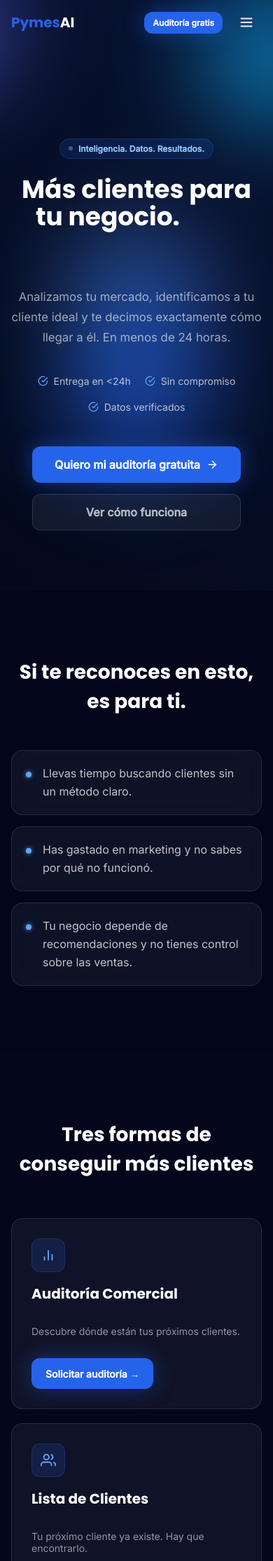
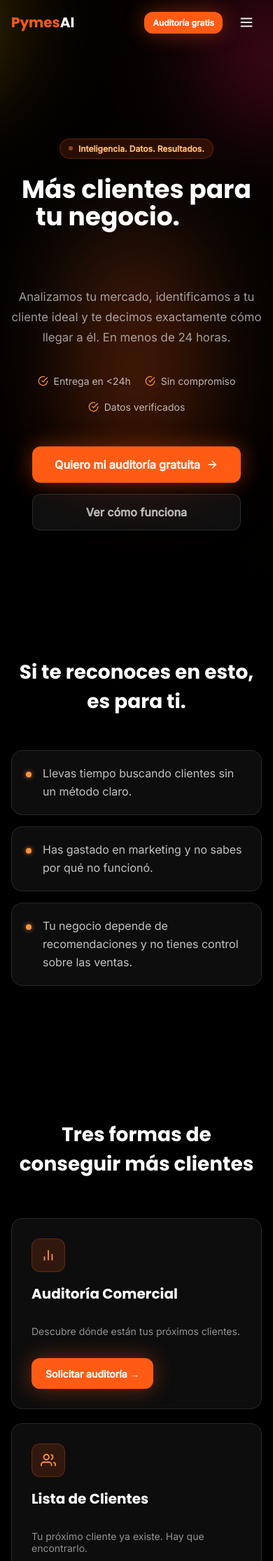
Before and after one commit to ribery111/Dreamlike, a WordPress theme: template wordpress-theme/pymesai/front-page.php in a window 390 px wide. Shown: the top 2231 px of the page at 70% size. Run offline with PHP 8.4 and a stand-in for WordPress, Linux system fonts and the light colour scheme; the site name, menu and one post (Sample post) are stand-ins, and other content is empty.

Commit message:
Update WordPress theme to orange/yellow/pink palette
- main.css: all blue → orange (#FF5B14), yellow (#FFBA08), pink (#E8185C)
- CSS vars, buttons, progress bar, quiz dots, eyebrow, pills, stat card glow, steps
- glass-section/glass-dark: rgba(4,7,28) → rgba(0,0,0)
- Navbar scrolled/mobile bg: rgba(4,7,28) → rgba(0,0,0)
- PHP templates: SVG stroke colors, option bg, dot colors → orange
- header.php: add bg-overlay div for text contrast
- Regenerated pymesai.zip

https://claude.ai/code/session_01QTWdnzivTG43rnw3fiPk4D

```diff
--- a/wordpress-theme/pymesai/assets/css/main.css
+++ b/wordpress-theme/pymesai/assets/css/main.css
@@ -4,11 +4,13 @@
    ============================================================ */
 
 :root {
-  --brand-blue: #2563EB;
+  --brand-orange: #FF5B14;
+  --brand-yellow: #FFBA08;
+  --brand-pink: #E8185C;
   --brand-dark: #0F172A;
   --brand-gray: #64748B;
   --brand-light: #F1F5F9;
-  --background: #04071c;
+  --background: #000000;
   --foreground: #ffffff;
 
   --glass-heavy:  rgba(255, 255, 255, 0.06);
@@ -17,15 +19,15 @@
   --glass-border: rgba(255, 255, 255, 0.10);
   --glass-border-strong: rgba(255, 255, 255, 0.18);
 
-  /* Fondo animado */
-  --gradient-background-start: rgb(4, 10, 28);
-  --gradient-background-end: rgb(8, 18, 48);
-  --first-color: 37, 99, 235;
-  --second-color: 99, 102, 241;
-  --third-color: 14, 165, 233;
-  --fourth-color: 15, 23, 80;
-  --fifth-color: 29, 78, 216;
-  --pointer-color: 96, 165, 250;
+  /* Fondo animado — paleta naranja/amarillo/rosa */
+  --gradient-background-start: rgb(0, 0, 0);
+  --gradient-background-end: rgb(10, 5, 0);
+  --first-color: 255, 91, 20;
+  --second-color: 255, 186, 8;
+  --third-color: 232, 24, 92;
+  --fourth-color: 20, 8, 0;
+  --fifth-color: 200, 60, 10;
+  --pointer-color: 255, 140, 60;
   --size: 70%;
   --blending-value: hard-light;
 }
@@ -82,11 +84,11 @@ main { flex: 1; }
 }
 .glass-card:hover { background: rgba(255, 255, 255, 0.08); border-color: rgba(255, 255, 255, 0.18); }
 .glass-section {
-  background: rgba(4, 7, 28, 0.45);
+  background: rgba(0, 0, 0, 0.45);
   backdrop-filter: blur(24px); -webkit-backdrop-filter: blur(24px);
 }
 .glass-dark {
-  background: rgba(4, 7, 28, 0.7);
+  background: rgba(0, 0, 0, 0.7);
   backdrop-filter: blur(24px); -webkit-backdrop-filter: blur(24px);
   border-top: 1px solid rgba(255, 255, 255, 0.06);
   border-bottom: 1px solid rgba(255, 255, 255, 0.06);
@@ -96,10 +98,10 @@ main { flex: 1; }
 .eyebrow {
   display: inline-flex; align-items: center; gap: .5rem;
   padding: .375rem .75rem; border-radius: 999px;
-  font-size: .75rem; font-weight: 600; color: #93c5fd;
-  background: rgba(37,99,235,0.15); border: 1px solid rgba(37,99,235,0.25);
+  font-size: .75rem; font-weight: 600; color: #fdba74;
+  background: rgba(255,91,20,0.15); border: 1px solid rgba(255,91,20,0.25);
 }
-.eyebrow .dot { width: .375rem; height: .375rem; border-radius: 999px; background: #60a5fa; animation: pulse 2s infinite; }
+.eyebrow .dot { width: .375rem; height: .375rem; border-radius: 999px; background: #fb923c; animation: pulse 2s infinite; }
 
 .h1 { font-size: clamp(2.25rem, 6vw, 4.5rem); font-weight: 700; line-height: 1.1; color: #fff; }
 .h2 { font-size: clamp(1.75rem, 4vw, 2.5rem); font-weight: 700; color: #fff; }
@@ -108,7 +110,7 @@ main { flex: 1; }
 .muted { color: rgba(255,255,255,0.55); }
 .gradient-text {
   color: transparent; background-clip: text; -webkit-background-clip: text;
-  background-image: linear-gradient(to right, #60a5fa, #bfdbfe);
+  background-image: linear-gradient(to right, #fb923c, #fde68a);
 }
 
 /* ---------- Botones ---------- */
@@ -118,10 +120,10 @@ main { flex: 1; }
   cursor: pointer; border: none; transition: all .2s ease; font-size: 1rem; text-align: center;
 }
 .btn-primary {
-  background: var(--brand-blue); color: #fff;
-  box-shadow: 0 0 30px rgba(37,99,235,0.4);
+  background: var(--brand-orange); color: #fff;
+  box-shadow: 0 0 30px rgba(255,91,20,0.4);
 }
-.btn-primary:hover { background: #3b82f6; box-shadow: 0 0 40px rgba(37,99,235,0.6); }
+.btn-primary:hover { background: #f97316; box-shadow: 0 0 40px rgba(255,91,20,0.6); }
 .btn-ghost {
   background: rgba(255,255,255,0.06); border: 1px solid rgba(255,255,255,0.12);
   color: rgba(255,255,255,0.7); backdrop-filter: blur(8px);
@@ -164,26 +166,26 @@ main { flex: 1; }
 /* ---------- Iconos cuadro ---------- */
 .icon-box {
   width: 3rem; height: 3rem; border-radius: .75rem; display: flex; align-items: center; justify-content: center;
-  background: rgba(37,99,235,0.15); border: 1px solid rgba(37,99,235,0.25); color: #60a5fa;
+  background: rgba(255,91,20,0.15); border: 1px solid rgba(255,91,20,0.25); color: #fb923c;
 }
 .icon-box svg { width: 1.375rem; height: 1.375rem; }
 
 /* ---------- Pills sector ---------- */
 .pills { display: flex; flex-wrap: wrap; justify-content: center; gap: .5rem; }
 .pill {
-  font-size: .75rem; font-weight: 600; padding: .375rem .75rem; border-radius: 999px; color: #93c5fd;
-  background: rgba(37,99,235,0.12); border: 1px solid rgba(37,99,235,0.2);
+  font-size: .75rem; font-weight: 600; padding: .375rem .75rem; border-radius: 999px; color: #fdba74;
+  background: rgba(255,91,20,0.12); border: 1px solid rgba(255,91,20,0.2);
 }
 
 /* ---------- Lista check ---------- */
 .check-list { list-style: none; margin: 0; padding: 0; display: grid; gap: 1rem; }
 .check-item { display: flex; align-items: flex-start; gap: 1rem; padding: 1.25rem; }
-.check-item svg { color: #60a5fa; flex-shrink: 0; margin-top: .125rem; }
+.check-item svg { color: #fb923c; flex-shrink: 0; margin-top: .125rem; }
 .check-item p { margin: 0; color: rgba(255,255,255,0.7); font-size: .875rem; line-height: 1.6; }
 
 .badges { display: flex; flex-wrap: wrap; justify-content: center; gap: 1.25rem; font-size: .875rem; }
 .badge { display: inline-flex; align-items: center; gap: .5rem; color: rgba(255,255,255,0.7); }
-.badge svg { color: #60a5fa; }
+.badge svg { color: #fb923c; }
 
 /* ---------- Acordeón objeciones ---------- */
 .accordion { display: grid; gap: .75rem; }
@@ -325,6 +332,9 @@ table.lead-table td.name { color: #fff; font-weight: 500; }
 .g5 { background: radial-gradient(circle at center, rgba(var(--fifth-color),0.8) 0, rgba(var(--fifth-color),0) 50%); transform-origin: calc(50% - 800px) calc(50% + 800px); animation: moveInCircle 20s ease infinite; opacity: 1; }
 .g-interactive { width: 100%; height: 100%; top: -50%; left: -50%; background: radial-gradient(circle at center, rgba(var(--pointer-color),0.8) 0, rgba(var(--pointer-color),0) 50%); opacity: .7; }
 
+/* Overlay oscuro sobre el fondo para contraste de texto */
+.bg-overlay { position: fixed; inset: 0; background: rgba(0,0,0,0.55); z-index: 1; pointer-events: none; }
+
 @keyframes moveHorizontal { 0% { transform: translateX(-50%) translateY(-10%); } 50% { transform: translateX(50%) translateY(10%); } 100% { transform: translateX(-50%) translateY(-10%); } }
 @keyframes moveInCircle { 0% { transform: rotate(0deg); } 50% { transform: rotate(180deg); } 100% { transform: rotate(360deg); } }
 @keyframes moveVertical { 0% { transform: translateY(-50%); } 50% { transform: translateY(50%); } 100% { transform: translateY(-50%); } }
--- a/wordpress-theme/pymesai/front-page.php
+++ b/wordpress-theme/pymesai/front-page.php
@@ -68,7 +68,7 @@ $icons = array(
 		<ul class="check-list" style="text-align:left">
 			<?php foreach ( $problems as $p ) : ?>
 				<li class="glass-card check-item reveal">
-					<span style="width:8px;height:8px;border-radius:999px;background:#60a5fa;margin-top:.6rem;flex-shrink:0;box-shadow:0 0 6px rgba(96,165,250,.8)"></span>
+					<span style="width:8px;height:8px;border-radius:999px;background:#fb923c;margin-top:.6rem;flex-shrink:0;box-shadow:0 0 6px rgba(251,146,60,.8)"></span>
 					<p style="font-size:1rem;color:rgba(255,255,255,.75)"><?php echo esc_html( $p ); ?></p>
 				</li>
 			<?php endforeach; ?>
--- a/wordpress-theme/pymesai/header.php
+++ b/wordpress-theme/pymesai/header.php
@@ -34,6 +34,7 @@ if ( ! defined( 'ABSPATH' ) ) { exit; }
 		<div class="g-interactive"></div>
 	</div>
 </div>
+<div class="bg-overlay" aria-hidden="true"></div>
 
 <div class="site-content">
 
--- a/wordpress-theme/pymesai/page-chatbots.php
+++ b/wordpress-theme/pymesai/page-chatbots.php
@@ -115,7 +115,7 @@ if ( empty( $steps ) ) { $steps = array(
 		<div class="steps">
 			<?php foreach ( $steps as $i => $s ) : ?>
 				<div class="step reveal">
-					<div class="step-num" style="background:rgba(37,99,235,.15);border-color:rgba(37,99,235,.25);color:#60a5fa;box-shadow:none"><?php echo esc_html( sprintf( '%02d', $i + 1 ) ); ?></div>
+					<div class="step-num" style="background:rgba(255,91,20,.15);border-color:rgba(255,91,20,.25);color:#fb923c;box-shadow:none"><?php echo esc_html( sprintf( '%02d', $i + 1 ) ); ?></div>
 					<div class="step-body">
 						<h3><?php echo esc_html( $s['title'] ); ?></h3>
 						<p><?php echo esc_html( $s['desc'] ); ?></p>
--- a/wordpress-theme/pymesai/page-clientes.php
+++ b/wordpress-theme/pymesai/page-clientes.php
@@ -91,7 +91,7 @@ $mock = array(
 		<div class="grid grid-3">
 			<?php foreach ( array( 'Datos públicos verificados', 'Filtrado por tu perfil de cliente', 'Entrega en menos de 24h' ) as $t ) : ?>
 				<div class="glass-card text-center reveal" style="padding:1rem">
-					<svg width="20" height="20" viewBox="0 0 24 24" fill="none" stroke="#60a5fa" stroke-width="2" style="margin:0 auto .5rem"><path d="M22 11.08V12a10 10 0 1 1-5.93-9.14"/><polyline points="22 4 12 14.01 9 11.01"/></svg>
+					<svg width="20" height="20" viewBox="0 0 24 24" fill="none" stroke="#fb923c" stroke-width="2" style="margin:0 auto .5rem"><path d="M22 11.08V12a10 10 0 1 1-5.93-9.14"/><polyline points="22 4 12 14.01 9 11.01"/></svg>
 					<p style="color:rgba(255,255,255,.7);font-size:.875rem;font-weight:500;margin:0"><?php echo esc_html( $t ); ?></p>
 				</div>
 			<?php endforeach; ?>
--- a/wordpress-theme/pymesai/template-parts/audit-form.php
+++ b/wordpress-theme/pymesai/template-parts/audit-form.php
@@ -24,9 +24,9 @@ $form_id = isset( $args['id'] ) ? $args['id'] : 'formulario';
 			<div class="field">
 				<label for="<?php echo esc_attr( $form_id ); ?>_tipo">Tipo de negocio <span class="req">*</span></label>
 				<select class="input-glass" id="<?php echo esc_attr( $form_id ); ?>_tipo" name="tipo_negocio" required data-required data-msg="Selecciona el tipo de negocio" style="cursor:pointer">
-					<option value="" style="background:#0a0f2e">Selecciona tu sector</option>
+					<option value="" style="background:#000">Selecciona tu sector</option>
 					<?php foreach ( array( 'Restauración / Hostelería', 'Clínica / Salud', 'Inmobiliaria', 'Construcción', 'Comercio local', 'Ecommerce', 'Servicios profesionales', 'Otro' ) as $t ) : ?>
-						<option value="<?php echo esc_attr( $t ); ?>" style="background:#0a0f2e"><?php echo esc_html( $t ); ?></option>
+						<option value="<?php echo esc_attr( $t ); ?>" style="background:#000"><?php echo esc_html( $t ); ?></option>
 					<?php endforeach; ?>
 				</select>
 			</div>
@@ -55,7 +55,7 @@ $form_id = isset( $args['id'] ) ? $args['id'] : 'formulario';
 	<p class="form-note">Sin spam. Sin compromiso. Recibirás tu informe en menos de 24 horas.</p>
 
 	<div data-form-success style="display:none;text-align:center;padding:2rem 0">
-		<svg width="48" height="48" viewBox="0 0 24 24" fill="none" stroke="#2563EB" stroke-width="2" style="margin:0 auto 1rem"><path d="M22 11.08V12a10 10 0 1 1-5.93-9.14"/><polyline points="22 4 12 14.01 9 11.01"/></svg>
+		<svg width="48" height="48" viewBox="0 0 24 24" fill="none" stroke="#FF5B14" stroke-width="2" style="margin:0 auto 1rem"><path d="M22 11.08V12a10 10 0 1 1-5.93-9.14"/><polyline points="22 4 12 14.01 9 11.01"/></svg>
 		<h3 class="h3" style="margin-bottom:.5rem">Lo hemos recibido.</h3>
 		<p class="muted" style="font-size:.875rem" data-success-msg>Nuestro equipo ya está analizando tu caso. Recibirás tu auditoría en menos de 24 horas.</p>
 	</div>
--- a/wordpress-theme/pymesai/template-parts/chatbot-form.php
+++ b/wordpress-theme/pymesai/template-parts/chatbot-form.php
@@ -24,7 +24,7 @@ if ( ! defined( 'ABSPATH' ) ) { exit; }
 	</form>
 
 	<div data-form-success style="display:none;text-align:center;padding:2rem 0">
-		<svg width="40" height="40" viewBox="0 0 24 24" fill="none" stroke="#2563EB" stroke-width="2" style="margin:0 auto 1rem"><path d="M22 11.08V12a10 10 0 1 1-5.93-9.14"/><polyline points="22 4 12 14.01 9 11.01"/></svg>
+		<svg width="40" height="40" viewBox="0 0 24 24" fill="none" stroke="#FF5B14" stroke-width="2" style="margin:0 auto 1rem"><path d="M22 11.08V12a10 10 0 1 1-5.93-9.14"/><polyline points="22 4 12 14.01 9 11.01"/></svg>
 		<h3 class="h3" style="margin-bottom:.5rem">¡Demo solicitada!</h3>
 		<p class="muted" style="font-size:.875rem" data-success-msg>Nos ponemos en contacto contigo en menos de 24 horas para mostrarte el chatbot en acción.</p>
 	</div>
--- a/wordpress-theme/pymesai/template-parts/lead-form.php
+++ b/wordpress-theme/pymesai/template-parts/lead-form.php
@@ -10,9 +10,9 @@ if ( ! defined( 'ABSPATH' ) ) { exit; }
 		<div class="field">
 			<label for="s_sector">Sector <span class="req">*</span></label>
 			<select class="input-glass" id="s_sector" name="sector" required data-required data-msg="Selecciona un sector" style="cursor:pointer">
-				<option value="" style="background:#04071c">Selecciona tu sector</option>
+				<option value="" style="background:#000">Selecciona tu sector</option>
 				<?php foreach ( array( 'Restauración / Hostelería', 'Clínicas / Salud', 'Inmobiliarias', 'Ecommerce', 'Construcción', 'Comercio local' ) as $s ) : ?>
-					<option value="<?php echo esc_attr( $s ); ?>" style="background:#04071c"><?php echo esc_html( $s ); ?></option>
+					<option value="<?php echo esc_attr( $s ); ?>" style="background:#000"><?php echo esc_html( $s ); ?></option>
 				<?php endforeach; ?>
 			</select>
 		</div>
@@ -29,7 +29,7 @@ if ( ! defined( 'ABSPATH' ) ) { exit; }
 	</form>
 
 	<div data-form-success style="display:none;text-align:center;padding:2rem 0">
-		<svg width="40" height="40" viewBox="0 0 24 24" fill="none" stroke="#2563EB" stroke-width="2" style="margin:0 auto 1rem"><path d="M22 11.08V12a10 10 0 1 1-5.93-9.14"/><polyline points="22 4 12 14.01 9 11.01"/></svg>
+		<svg width="40" height="40" viewBox="0 0 24 24" fill="none" stroke="#FF5B14" stroke-width="2" style="margin:0 auto 1rem"><path d="M22 11.08V12a10 10 0 1 1-5.93-9.14"/><polyline points="22 4 12 14.01 9 11.01"/></svg>
 		<h3 class="h3" style="margin-bottom:.5rem">¡Listo!</h3>
 		<p class="muted" style="font-size:.875rem" data-success-msg>Te enviamos una muestra real de tu sector en menos de 24 horas.</p>
 	</div>
```
Also changed, not shown: other parts of wordpress-theme/pymesai/assets/css/main.css (+22 -17 lines), 1 other file.
